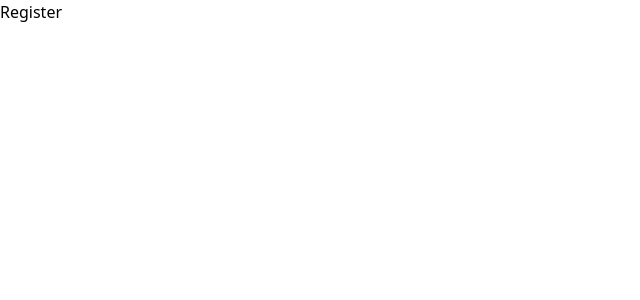
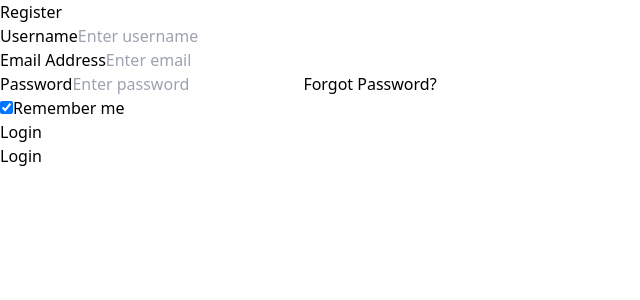
Before and after one commit to ListowelAdolwin/real-estate, a React (Vite) app in the folder client/: page /register in a window 1280 px wide. Shown: the top 300 px of the page, without its empty margins (0-640 px from the left). Built offline with nearby package versions, Linux system fonts and the light colour scheme.

Commit message:
Added auth components

```diff
--- a/client/src/pages/Login.jsx
+++ b/client/src/pages/Login.jsx
@@ -1,11 +1,84 @@
-import React from 'react'
+import React from "react";
 
 function Login() {
   return (
-    <div>
-      Login Page
+    <div class="min-h-screen flex items-center justify-center w-full dark:bg-gray-950">
+      <div class="bg-white dark:bg-gray-900 shadow-md rounded-lg px-8 py-6 max-w-md">
+        <h1 class="text-2xl font-bold text-center mb-4 dark:text-gray-200">
+          Welcome Back!
+        </h1>
+        <form action="#">
+          <div class="mb-4">
+            <label
+              for="email"
+              class="block text-sm font-medium text-gray-700 dark:text-gray-300 mb-2"
+            >
+              Email Address
+            </label>
+            <input
+              type="email"
+              id="email"
+              class="shadow-sm rounded-md w-full px-3 py-2 border border-gray-300 focus:outline-none focus:ring-indigo-500 focus:border-indigo-500"
+              placeholder="your@email.com"
+              required
+            />
+          </div>
+          <div class="mb-4">
+            <label
+              for="password"
+              class="block text-sm font-medium text-gray-700 dark:text-gray-300 mb-2"
+            >
+              Password
+            </label>
+            <input
+              type="password"
+              id="password"
+              class="shadow-sm rounded-md w-full px-3 py-2 border border-gray-300 focus:outline-none focus:ring-indigo-500 focus:border-indigo-500"
+              placeholder="Enter your password"
+              required
+            />
+            <a
+              href="#"
+              class="text-xs text-gray-600 hover:text-indigo-500 focus:outline-none focus:ring-2 focus:ring-offset-2 focus:ring-indigo-500"
+            >
+              Forgot Password?
+            </a>
+          </div>
+          <div class="flex items-center justify-between mb-4">
+            <div class="flex items-center">
+              <input
+                type="checkbox"
+                id="remember"
+                class="h-4 w-4 rounded border-gray-300 text-indigo-600 focus:ring-indigo-500 focus:outline-none"
+                checked
+              />
+              <label
+                for="remember"
+                class="ml-2 block text-sm text-gray-700 dark:text-gray-300"
+              >
+                Remember me
+              </label>
+            </div>
+            <a
+              href="/register"
+              class="text-xs text-indigo-500 hover:text-indigo-700 focus:outline-none focus:ring-2 focus:ring-offset-2 focus:ring-indigo-500"
+            >
+              Create Account
+            </a>
+          </div>
+          <button
+            onClick={() => {
+              alert("Hello");
+            }}
+            type="submit"
+            class="w-full flex justify-center py-2 px-4 border border-transparent rounded-md shadow-sm text-sm font-medium text-white bg-indigo-600 hover:bg-indigo-700 focus:outline-none focus:ring-2 focus:ring-offset-2 focus:ring-indigo-500"
+          >
+            Login
+          </button>
+        </form>
+      </div>
     </div>
-  )
+  );
 }
 
-export default Login
+export default Login;
--- a/client/src/pages/Register.jsx
+++ b/client/src/pages/Register.jsx
@@ -3,9 +3,99 @@
 function Register() {
   return (
     <div>
-      Register
+      <div class="min-h-screen flex items-center justify-center w-full dark:bg-gray-950">
+        <div class="bg-white dark:bg-gray-900 shadow-md rounded-lg px-8 py-6 max-w-md">
+          <h1 class="text-2xl font-bold text-center mb-4 dark:text-gray-200">
+            Register
+          </h1>
+          <form action="#">
+            <div class="mb-4">
+              <label
+                for="username"
+                class="block text-sm font-medium text-gray-700 dark:text-gray-300 mb-2"
+              >
+                Username
+              </label>
+              <input
+                type="text"
+                id="username"
+                class="shadow-sm rounded-md w-full px-3 py-2 border border-gray-300 focus:outline-none focus:ring-indigo-500 focus:border-indigo-500"
+                placeholder="Enter username"
+                required
+              />
+            </div>
+            <div class="mb-4">
+              <label
+                for="email"
+                class="block text-sm font-medium text-gray-700 dark:text-gray-300 mb-2"
+              >
+                Email Address
+              </label>
+              <input
+                type="email"
+                id="email"
+                class="shadow-sm rounded-md w-full px-3 py-2 border border-gray-300 focus:outline-none focus:ring-indigo-500 focus:border-indigo-500"
+                placeholder="Enter email"
+                required
+              />
+            </div>
+            <div class="mb-4">
+              <label
+                for="password"
+                class="block text-sm font-medium text-gray-700 dark:text-gray-300 mb-2"
+              >
+                Password
+              </label>
+              <input
+                type="password"
+                id="password"
+                class="shadow-sm rounded-md w-full px-3 py-2 border border-gray-300 focus:outline-none focus:ring-indigo-500 focus:border-indigo-500"
+                placeholder="Enter password"
+                required
+              />
+              <a
+                href="#"
+                class="text-xs text-gray-600 hover:text-indigo-500 focus:outline-none focus:ring-2 focus:ring-offset-2 focus:ring-indigo-500"
+              >
+                Forgot Password?
+              </a>
+            </div>
+            <div class="flex items-center justify-between mb-4">
+              <div class="flex items-center">
+                <input
+                  type="checkbox"
+                  id="remember"
+                  class="h-4 w-4 rounded border-gray-300 text-indigo-600 focus:ring-indigo-500 focus:outline-none"
+                  checked
+                />
+                <label
+                  for="remember"
+                  class="ml-2 block text-sm text-gray-700 dark:text-gray-300"
+                >
+                  Remember me
+                </label>
+              </div>
+              <a
+                href="/login"
+                class="text-xs text-indigo-500 hover:text-indigo-700 focus:outline-none focus:ring-2 focus:ring-offset-2 focus:ring-indigo-500"
+              >
+                Login
+              </a>
+            </div>
+            <button
+              onClick={() => {
+                alert("Hello");
+              }}
+              type="submit"
+              class="w-full flex justify-center py-2 px-4 border border-transparent rounded-md shadow-sm text-sm font-medium text-white bg-indigo-600 hover:bg-indigo-700 focus:outline-none focus:ring-2 focus:ring-offset-2 focus:ring-indigo-500"
+            >
+              Login
+            </button>
+          </form>
+        </div>
+      </div>
     </div>
-  )
+  );
 }
 
 export default Register
```
